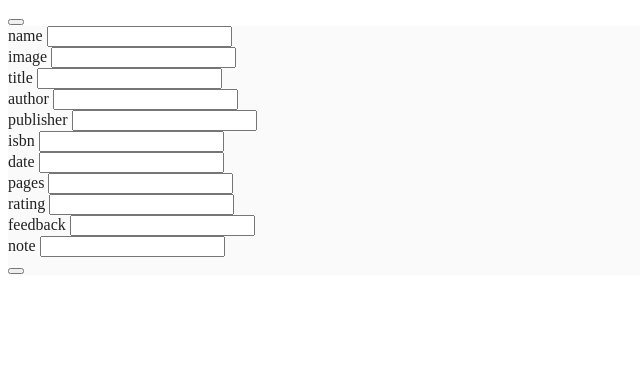
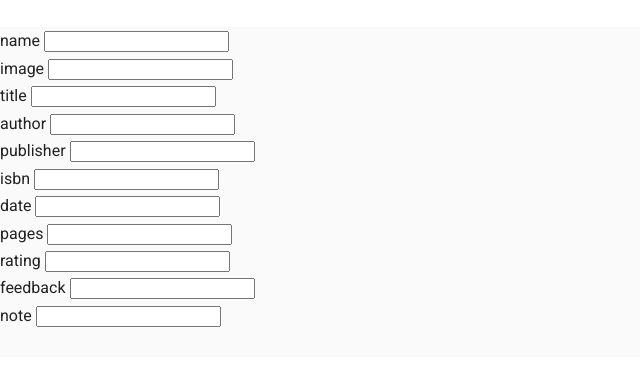
Before and after one commit to evoytenkoapps/books, an Angular app: page / in a window 1280 px wide. Shown: the top 366 px of the page, without its empty margins (0-640 px from the left). Built offline with nearby package versions, Linux system fonts and the light colour scheme.

Commit message:
add styles

```diff
--- a/angular.json
+++ b/angular.json
@@ -23,12 +23,10 @@
             "polyfills": "src/polyfills.ts",
             "tsConfig": "tsconfig.app.json",
             "aot": false,
-            "assets": [
-              "src/favicon.ico",
-              "src/assets"
-            ],
+            "assets": ["src/favicon.ico", "src/assets"],
             "styles": [
               "./node_modules/@angular/material/prebuilt-themes/indigo-pink.css",
+              "src/styles/styles.styl",
               "src/styles.styl"
             ],
             "scripts": []
@@ -89,14 +87,8 @@
             "polyfills": "src/polyfills.ts",
             "tsConfig": "tsconfig.spec.json",
             "karmaConfig": "karma.conf.js",
-            "assets": [
-              "src/favicon.ico",
-              "src/assets"
-            ],
-            "styles": [
-              "./node_modules/@angular/material/prebuilt-themes/indigo-pink.css",
-              "src/styles.styl"
-            ],
+            "assets": ["src/favicon.ico", "src/assets"],
+            "styles": ["src/styles.styl"],
             "scripts": []
           }
         },
@@ -108,9 +100,7 @@
               "tsconfig.spec.json",
               "e2e/tsconfig.json"
             ],
-            "exclude": [
-              "**/node_modules/**"
-            ]
+            "exclude": ["**/node_modules/**"]
           }
         },
         "e2e": {
@@ -126,6 +116,7 @@
           }
         }
       }
-    }},
+    }
+  },
   "defaultProject": "books"
 }
--- a/src/app/app.module.ts
+++ b/src/app/app.module.ts
@@ -8,7 +8,7 @@
 import { BrowserAnimationsModule } from "@angular/platform-browser/animations";
 import { CommonModule } from "@angular/common";
 import { MatSidenavModule } from "@angular/material/sidenav";
-import { ToolBarComponent } from './components/tool-bar/tool-bar.component';
+import { ToolBarComponent } from "./components/tool-bar/tool-bar.component";
 
 @NgModule({
   declarations: [AppComponent, CreateBookComponent, KeysPipe, ToolBarComponent],
--- a/src/app/components/tool-bar/tool-bar.component.html
+++ b/src/app/components/tool-bar/tool-bar.component.html
@@ -1 +1 @@
-<button (click)="onCLick()"></button>
+<button class="main-button" (click)="onCLick()"></button>
--- /dev/null
+++ b/src/styles/content/buttons/buttons.styl
@@ -0,0 +1,35 @@
+.main-button
+  &:hover
+    cursor: pointer
+    background-color $palette--1c
+    border: none
+
+
+.main-button__image
+  background-size: 16px
+  background-repeat: no-repeat
+  background-position: center;
+
+
+.button-plus
+  width: 24px;
+  height: 24px;
+  background-image  url("/assets/icons/add-24px.svg")
+  border-radius: 50%;
+
+
+.button-minus
+  width: 24px
+  height: 24px
+  background-image url("/assets/icons/remove-24px.svg")
+  border-radius: 50%;
+
+.button-up
+  width: 16px
+  height: 16px
+  background-image url("/assets/icons/keyboard_arrow_up-24px.svg")
+
+.button-down
+  width: 16px
+  height: 16px
+  background-image url("/assets/icons/keyboard_arrow_down-24px.svg")
--- /dev/null
+++ b/src/styles/content/main/main.styl
@@ -0,0 +1,3 @@
+.toolbar
+  width 100px
+  height 20px
--- /dev/null
+++ b/src/styles/core/core.styl
@@ -0,0 +1,26 @@
+// basics
+*, *::after, *::before
+  box-sizing: border-box
+
+html
+  line-height: $line-height--1b
+  -moz-osx-font-smoothing: grayscale
+  -webkit-font-smoothing: antialiased
+  -webkit-text-size-adjust: 100%
+  -webkit-tap-highlight-color: rgba(0, 0, 0, 0)
+
+body
+  width: 100%
+  min-width: 320px
+  margin: 0
+  font-family: $font-family--1a
+  font-size: $default__font-size
+  font-weight: $font-size--1a
+  color: $palette--1i
+  text-rendering: optimizeSpeed
+
+button
+  padding: 0
+  background-color: transparent
+  border: 0
+  outline: 0
--- /dev/null
+++ b/src/styles/styles.styl
@@ -0,0 +1,68 @@
+// general
+$gs-gutters = 32px // default: 32px
+$gs-columns = 12 // default: 12 columns
+$gs-wrapper = 1392px + $gs-gutters // default: 1392px
+//
+$mq-mini = 531 // default: 531px
+$mq-lite = 741 // default: 741px
+$mq-full = 991 // default: 991px
+$mq-wide = 1261 // default: 1261px
+$mq-mega = 1641 // default: 1641px
+//
+// palette
+$palette--wc = #FFFFFF
+$palette--sb = #67686A
+$palette--bc = #000000
+//
+$palette--1l = #F0F3F5
+$palette--1a = #F2F6F9
+$palette--1b = #E5EDF3
+$palette--1c = #D3DAE0
+$palette--1d = #C7CCD1
+$palette--1e = #A7AEB2
+$palette--1f = #9BA3A7
+$palette--1g = #8F9AA3
+$palette--1h = #909297
+$palette--1k = #78848F
+$palette--1i = #37474F
+$palette--1j = #212530
+//
+$palette--2e = #D2ECFC
+$palette--2a = #1DA1F2
+$palette--2b = #1E88E5
+$palette--2c = #3DA368
+$palette--2d = #219653
+$palette--2f = #d2ecfc4d
+//
+$palette--3a = #40D03D
+$palette--3b = #E53935
+$palette--3c = #3F51B5
+$palette--3d = #354699
+//
+// fonts
+$font-family--1a = 'Roboto', sans-serif
+$font-family--2a = 'Courier New', monospace
+//
+$font-weight--1a = 400 // Roboto
+$font-weight--1b = 700 // Roboto
+//
+$font-weight--2a = 400 // Courier New
+$font-weight--2b = 700 // Courier New
+//
+$font-size--1d = 12px
+$font-size--1a = 14px
+$font-size--1e = 16px
+$font-size--1b = 18px
+$font-size--1f = 24px
+$font-size--1c = 30px
+//
+$line-height--a = 14px
+$line-height--1a = 1.334
+$line-height--1b = 1.715
+//
+// core
+@import "./core/core"
+// content
+@import "./content/buttons/buttons"
+//
+// the correct order: third-party, basement, __elements, other folders
```
